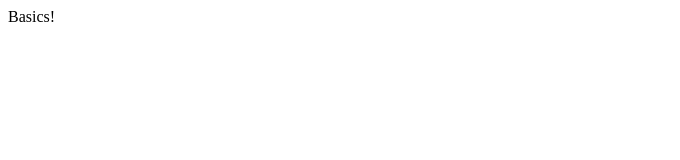
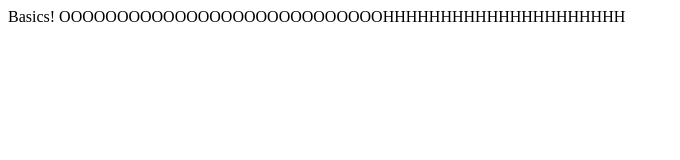
Before and after one commit to ineelshah/git-test, a website: page index.html in a window 1280 px wide. Shown: the whole page, without its empty margins (0-680 px from the left). Drawn offline with Linux system fonts and the light colour scheme.

Commit message:
Fourth Commit

```diff
--- a/index.html
+++ b/index.html
@@ -4,6 +4,7 @@
 </head>
     <body>
     Basics!
+        OOOOOOOOOOOOOOOOOOOOOOOOOOOOHHHHHHHHHHHHHHHHHHHHH
     </body>
 
 
```
Also changed, not shown: package.json (added, +24 -0 lines), 2 other files.
